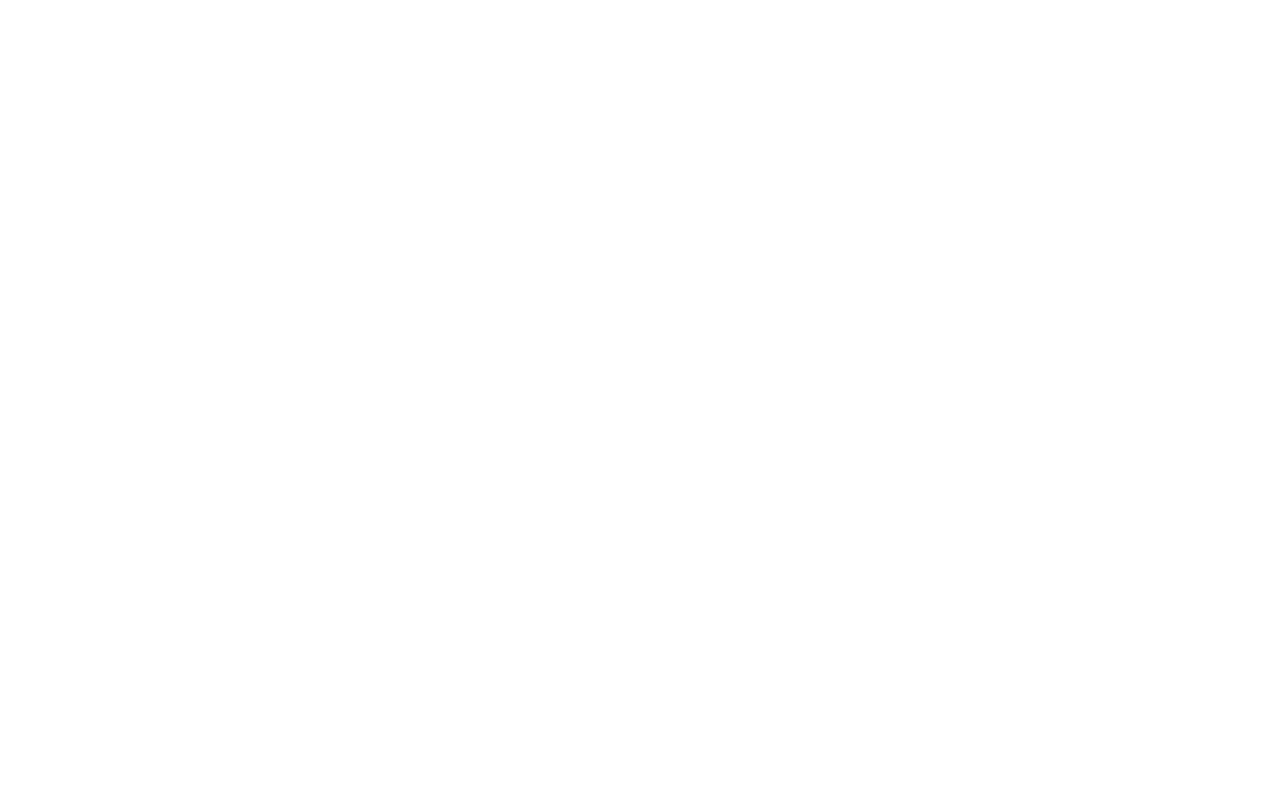
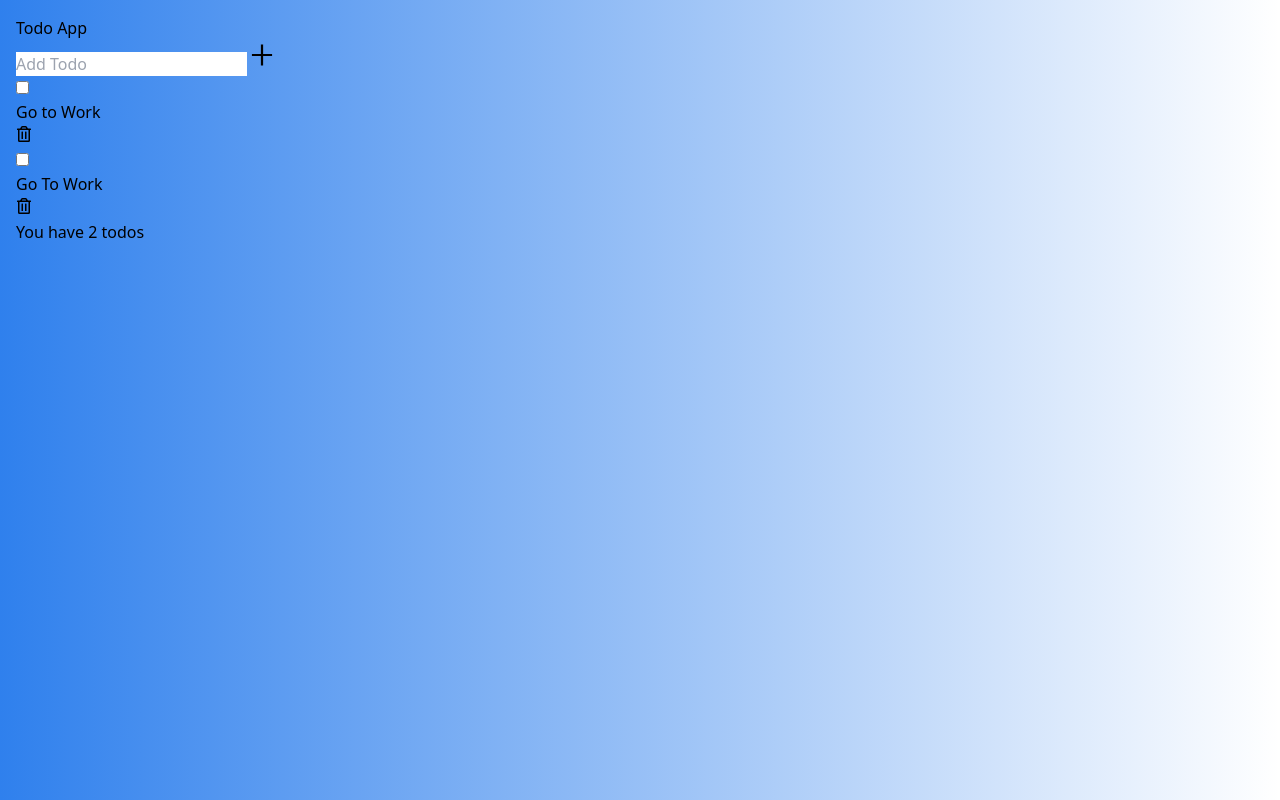
Before and after one commit to Abby1129/react-todo, a React (Create React App) app: page / in a window 1280 px wide. Built offline with nearby package versions, Linux system fonts and the light colour scheme.

Commit message:
Build todo component

```diff
--- a/package.json
+++ b/package.json
@@ -8,6 +8,7 @@
     "@testing-library/user-event": "^13.5.0",
     "react": "^18.2.0",
     "react-dom": "^18.2.0",
+    "react-icons": "^4.4.0",
     "react-scripts": "5.0.1",
     "web-vitals": "^2.1.4"
   },
--- a/src/App.js
+++ b/src/App.js
@@ -1,7 +1,33 @@
-import React from "react";
+import React, { useState } from "react";
+import { AiOutlinePlus } from "react-icons/ai";
+import Todo from "./Todo";
+
+const style = {
+  bg: `h-screen w-screen p-4 bg-gradient-to-r from-[#2f80ed] to [#1cb5e0]`,
+};
 
 function App() {
-  return <div></div>;
+  const [todos, setTodos] = useState(["Go to Work", "Go To Work"]);
+
+  return (
+    <div className={style.bg}>
+      <div className={style.container}>
+        <h3 className={style.heading}>Todo App</h3>
+        <form className={style.form}>
+          <input type="text" placeholder="Add Todo" className={style.input} />
+          <button className={style.button}>
+            <AiOutlinePlus size={30} />
+          </button>
+        </form>
+        <ul>
+          {todos.map((todo, index) => (
+            <Todo key={index} todo={todo} />
+          ))}
+        </ul>
+        <p className={style.count}>You have 2 todos</p>
+      </div>
+    </div>
+  );
 }
 
 export default App;
--- /dev/null
+++ b/src/Todo.jsx
@@ -0,0 +1,18 @@
+import React from "react";
+import { FaRegTrashAlt } from "react-icons/fa";
+
+const style = {};
+
+const Todo = ({ todo }) => {
+  return (
+    <li className={style.li}>
+      <div className={style.row}>
+        <input type="checkbox" />
+        <p className={style.text}>{todo}</p>
+      </div>
+      <button>{<FaRegTrashAlt />}</button>
+    </li>
+  );
+};
+
+export default Todo;
```
Also changed, not shown: 1 other file (tests, documents, lock files or other folders).
